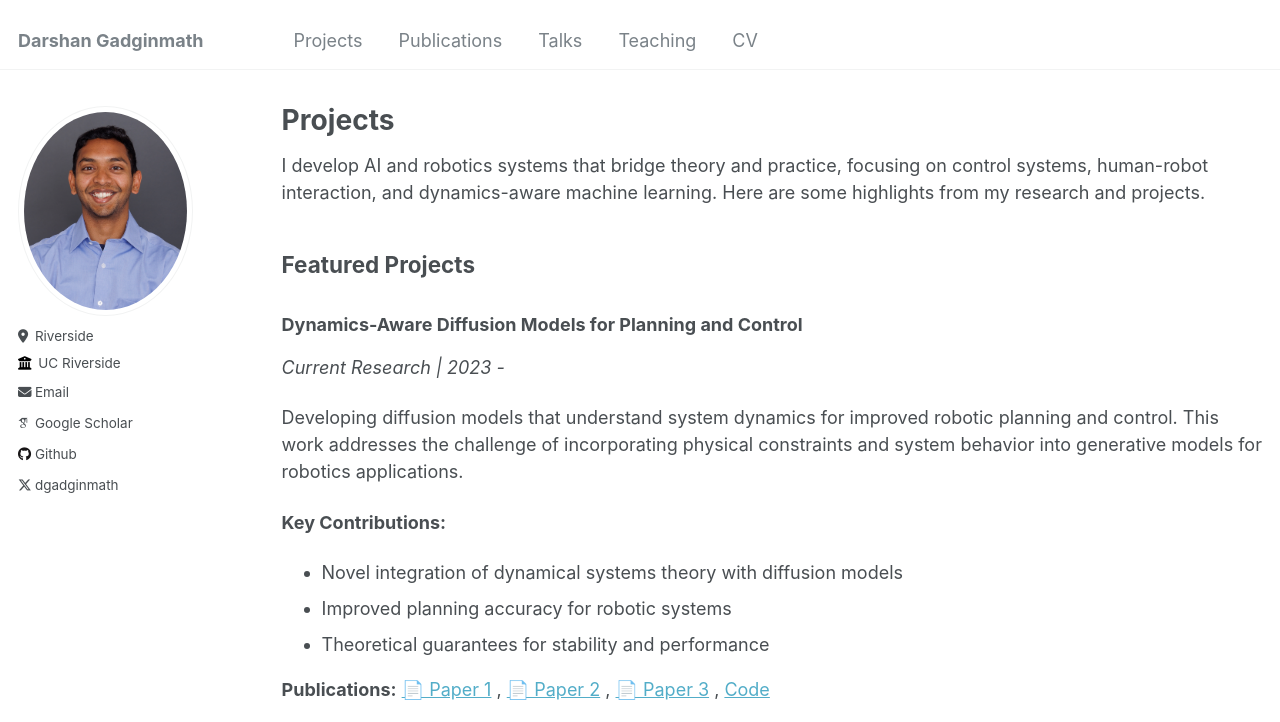
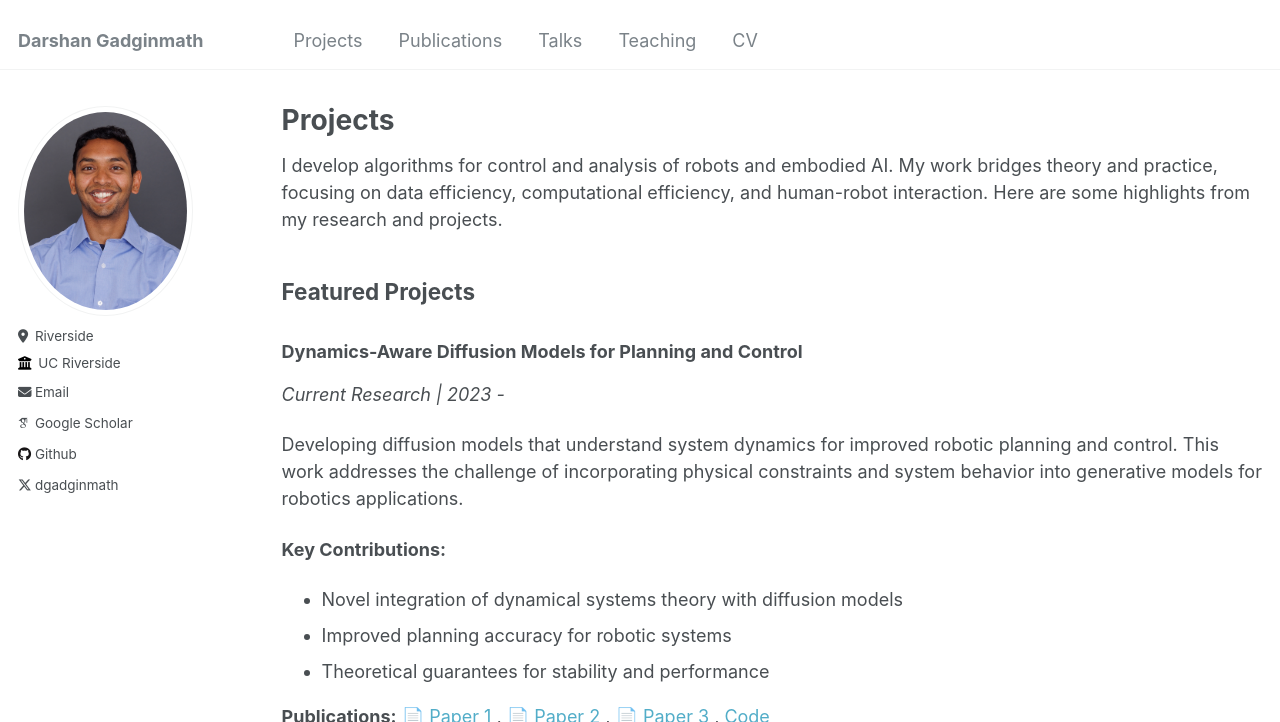
Before and after one commit to darshangm/darshangm.github.io, a Jekyll site: the page built from _pages/projects.md, in a window 1280 px wide and 900 px high, cut to the strip 0-722 px from the top of the window. Built offline with Jekyll 4.4.1, drawn with Linux system fonts in a browser that asks for light colours; some web fonts are replaced.

Commit message:
Update projects.md

```diff
--- a/_pages/projects.md
+++ b/_pages/projects.md
@@ -9,7 +9,7 @@
 
 {% include base_path %}
 
-I develop AI and robotics systems that bridge theory and practice, focusing on control systems, human-robot interaction, and dynamics-aware machine learning. Here are some highlights from my research and projects.
+I develop algorithms for control and analysis of robots and embodied AI. My work bridges theory and practice, focusing on data efficiency, computational efficiency, and human-robot interaction. Here are some highlights from my research and projects.
 
 ## Featured Projects
 
```
